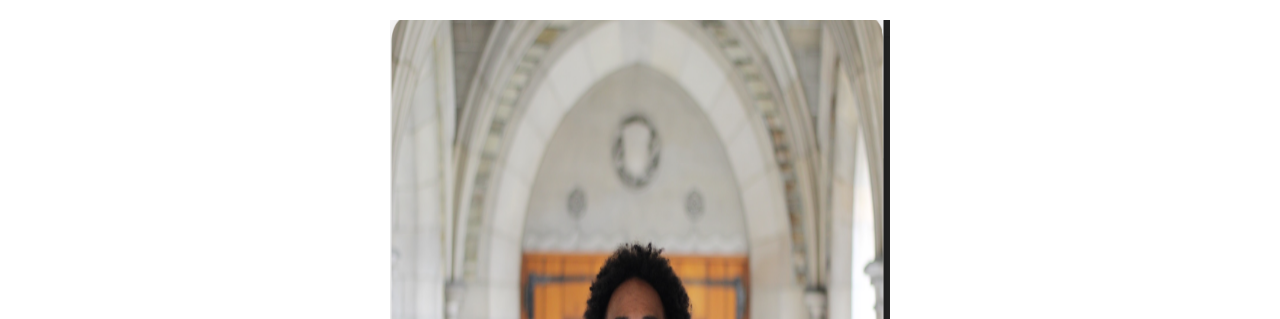
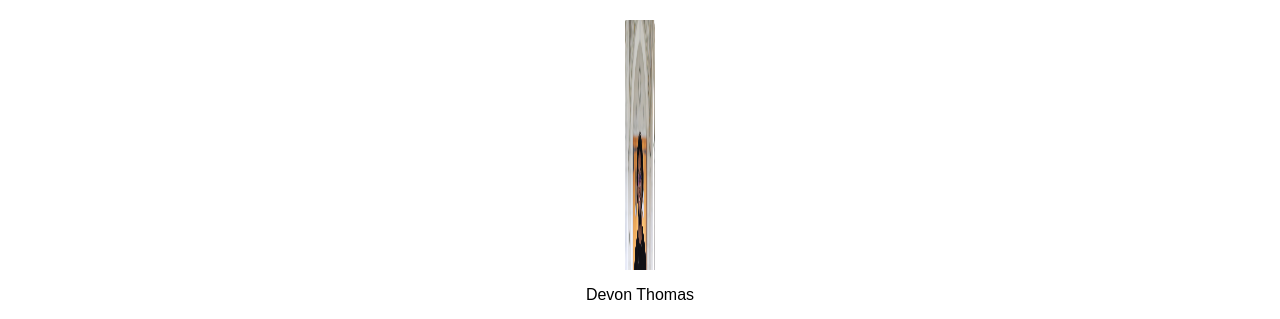
Before and after one commit to DevT1/DevT1.github.io, a plain HTML site: page index.html in a window 1280 px wide. Shown: the top 319 px of the page. Drawn offline with Linux system fonts and the light colour scheme.

Commit message:
Update index.html

```diff
--- a/index.html
+++ b/index.html
@@ -3,7 +3,7 @@
     <meta charset="UTF-8">
     <meta name="viewport" content="width=device-width, initial-scale=1.0">
     <title>ECE 4160 Lab Projects</title>
-    <img src="CU_CUP_PIC.png" width="500" height="500">
+    <img src="CU_CUP_PIC.png" width="30" height="250">
     <p>Devon Thomas</p>
      <link rel="stylesheet" href="styles.css"> <!-- Link to external CSS file -->
 </head>
```
